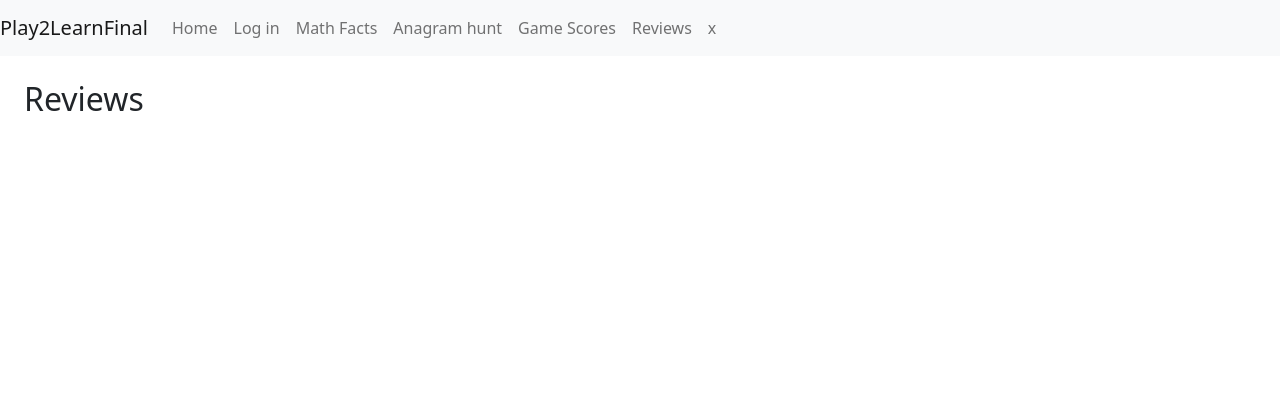
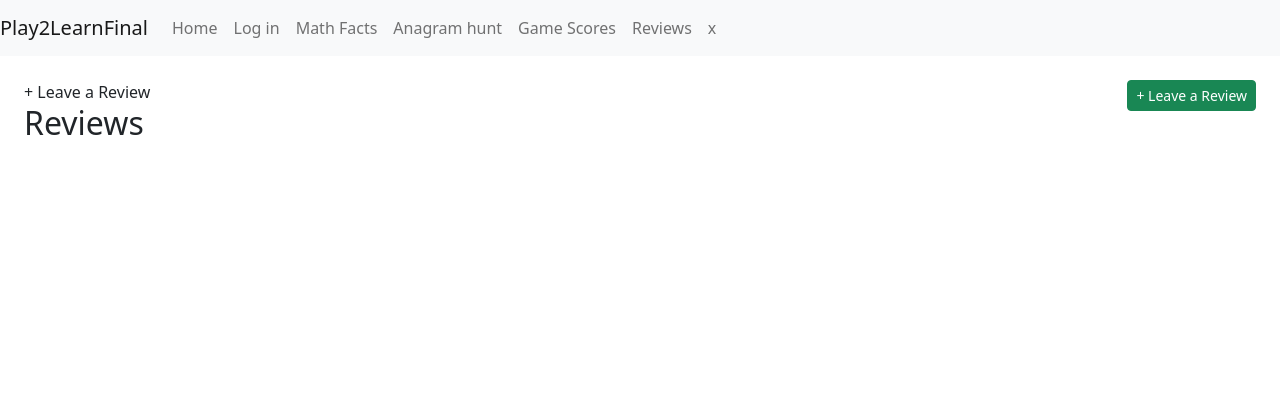
Before and after one commit to AlcatrazAD/Play2Learn-Final, a Django app: page /reviews/ in a window 1280 px wide. Shown: the top 420 px of the page. Run offline with Django 4.2, Linux system fonts and the light colour scheme; data that the repository does not hold is empty; some libraries are stand-ins or nearby versions.

Commit message:
reviews have been revieweded

```diff
--- a/reviews/urls.py
+++ b/reviews/urls.py
@@ -1,11 +1,16 @@
 from django.urls import path
 
-from .views import ReviewDetailView, ReviewListView
+from .views import (ReviewCreateView, ReviewDetailView, ReviewListView,
+                     ReviewUpdateView
+                    )
 
 app_name = 'reviews'
 urlpatterns = [
+    path('review/<int:pk>/update/', ReviewUpdateView.as_view(), name='update'),
+    path('review/create/', ReviewCreateView.as_view(), name='create'),
     path('review/<int:pk>/', ReviewDetailView.as_view(), name='detail'),
     path('', ReviewListView.as_view(), name='list'),
 
 
+
 ]
--- a/reviews/views.py
+++ b/reviews/views.py
@@ -1,6 +1,12 @@
-from django.views.generic import DetailView, ListView
+from django.views.generic import  CreateView, DetailView, ListView, UpdateView
 
 from .models import Review
+
+class ReviewCreateView(CreateView):
+    model = Review
+    fields = ['submission']
+
+
 
 class ReviewDetailView(DetailView):
     model = Review
@@ -9,4 +15,10 @@ class ReviewListView(ListView):
     model = Review
 
 
+class ReviewUpdateView(UpdateView):
+    model = Review
+    fields = ['submission']
+
+
+
 # Create your views here.
--- a/templates/reviews/review_list.html
+++ b/templates/reviews/review_list.html
@@ -2,12 +2,19 @@
 
 {% block title %} Reviews {% endblock %}
 {% block main %}
+<a class="btn btn-success btn-sm float-end" href="{% url 'reviews:create' %}">
+  + Leave a Review
+</a>
+  + Leave a Review
+</a>
 <h2>Reviews</h2>
 <ul class="list-group list-group-flush mb-3">
   {% for review in review_list %}
     <li class="list-group-item">
-      <a href="{{ review.get_absolute_url }}">{{ review.submission }}>
+      <a href="{{ review.get_absolute_url }}">{{ review.submission }}
       </a>
+      <a href="{% url 'reviews:update' review.pk %}"
+      class="btn btn-info btn-sm float-end me-2">Update</a>
     </li>
   {% endfor %}
 {% endblock %}
```
Also changed, not shown: templates/reviews/review_form.html (added, +15 -0 lines).
